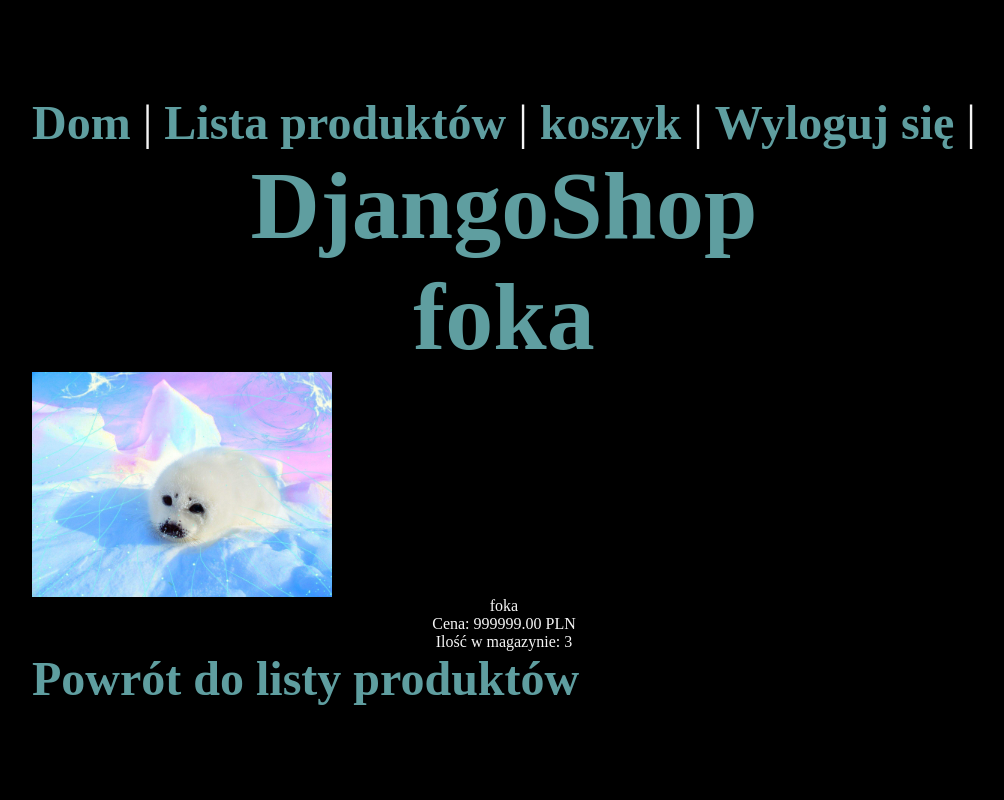
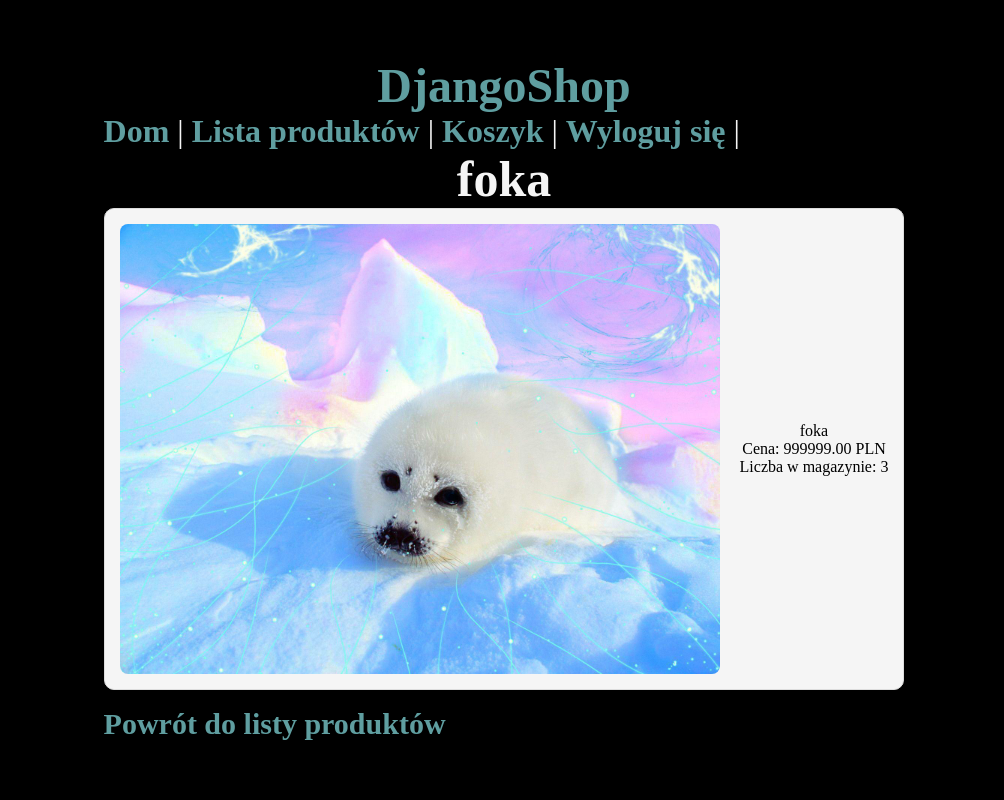
Before and after one commit to angelagrudzien/Projekt-GIT, a Django app: page /products/product/1/ in a window 1280 px wide. Shown: the whole page, without its empty margins (136-1140 px from the left). Run offline with Django 5.2, Linux system fonts and the light colour scheme; data comes from the database, SQL or seed files in the repository; both versions use the stored data as it was after the commit.

Commit message:
Dostosowanie wyglądu strony w css

```diff
--- a/products/templates/products/product_create.html
+++ b/products/templates/products/product_create.html
@@ -18,5 +18,5 @@
     </form>
 
     <br>
-    <a href="{% url 'products:product_list' %}">Powrót do listy produktów</a>
+    <a href="{% url 'products:product_list' %}" class="powrot">Powrót do listy produktów</a>
 {% endblock %}
--- a/products/templates/products/product_detail.html
+++ b/products/templates/products/product_detail.html
@@ -3,14 +3,18 @@
 
 {% block content %}
   <link rel="stylesheet" href="{%static 'css/style.css'%}">
-  <h1>{{ product.name }}</h1>
+  <h1 class="nazwa">{{ product.name }}</h1>
+  <div class="opis">
   <img
-  class="image"
+  class="image_detail"
   src="{{ product.image.url }}"
   alt="{{ product.name }}"
   />
+  <div class="info_details">
   <p>{{ product.description }}</p>
   <p>Cena: {{ product.price }} PLN</p>
-  <p>Ilość w magazynie: {{ product.stock }}</p>
-  <a href="{% url 'products:product_list_client' %}">Powrót do listy produktów</a>
+  <p>Liczba w magazynie: {{ product.stock }}</p>
+  </div>
+  </div>
+  <a href="{% url 'products:product_list_client' %}" class="powrot">Powrót do listy produktów</a>
 {% endblock %}
--- a/static/css/style.css
+++ b/static/css/style.css
@@ -8,9 +8,13 @@ body {
     min-height: 100vh;
     display: grid;
     place-content: center;
-    font-size: 3rem;
+    font-size: 2rem;
     background-color: black;
     color:whitesmoke;
+}
+
+h2 {
+    font-size: 2rem;
 }
 
 h1, p{
@@ -23,6 +27,7 @@ p {
 
 h1 {
     color:cadetblue;
+    font-size: 3rem;
 }
 
 
@@ -44,8 +49,91 @@ ul {
     margin: 0;
 }
 
+li {
+    display: flex;
+    align-items: center;
+    border: 1px solid #ddd;
+    border-radius: 10px;
+    margin-bottom: 15px;
+    padding: 15px;
+    background-color: whitesmoke;
+}
+
+
 .image {
-    display: block;
-    width: 100%;
-    max-width: 300px;
+    width: 200px;
+    height: auto;
+    border-radius: 8px;
+    margin-right: 20px;
 }
+
+
+.info {
+    flex-grow: 1;
+}
+
+.info p {
+    margin: 5px 0;
+    font-size: 26px;
+    color: #000000;
+}
+
+.name {
+    margin: 0;
+    font-size: 30px;
+    color: #333;
+}
+
+.image_detail {
+    width: 600px;
+    height: auto;
+    border-radius: 8px;
+    margin-right: 20px;
+}
+
+.nazwa {
+    color: whitesmoke;
+    font-size: 50px;
+}
+
+
+.opis {
+    display: flex;
+    align-items: center;
+    border: 1px solid #ddd;
+    border-radius: 10px;
+    margin-bottom: 15px;
+    padding: 15px;
+    background-color: whitesmoke;
+}
+
+.info_details {
+    margin: 5px 0;
+    font-size: 16px;
+    color: #000000;
+}
+
+.powrot {
+    font-size: 30px;
+}
+
+.info_list {
+    margin: 10px 0;
+    font-size: 40px;
+    color: #000000;
+}
+
+button {
+    border: none;
+    background-color: whitesmoke;
+    color: rgb(0, 0, 0);
+    padding: 10px 15px;
+    font-size: 20px;
+    border-radius: 5px;
+    cursor: pointer;
+}
+
+/* Opcjonalnie: efekt po najechaniu */
+button:hover {
+    opacity: .85;
+}
--- a/templates/base.html
+++ b/templates/base.html
@@ -8,10 +8,13 @@
 
 </head>
 <body>
+    <header>
+        <h1>DjangoShop</h1>
+    </header>
     <nav>
         <a href ="/">Dom</a> |
         <a href="{% url 'products:product_list_client' %}">Lista produktów</a> |
-        <a href="">koszyk</a> |
+        <a href="">Koszyk</a> |
 
         <form id="logout-form" method="post" action="{% url 'logout' %}" style="display: inline;">
             {% csrf_token %}
@@ -23,9 +26,7 @@
         {% endif %}
     </nav>
 
-    <header>
-        <h1>DjangoShop</h1>
-    </header>
+
     <main>
         {% block content %}{% endblock %}
     </main>
```
Also changed, not shown: products/templates/products/product_list.html (+12 -7 lines), products/templates/products/product_list_client.html (+4 -3 lines), templates/home.html (+4 -4 lines), db.sqlite3.
